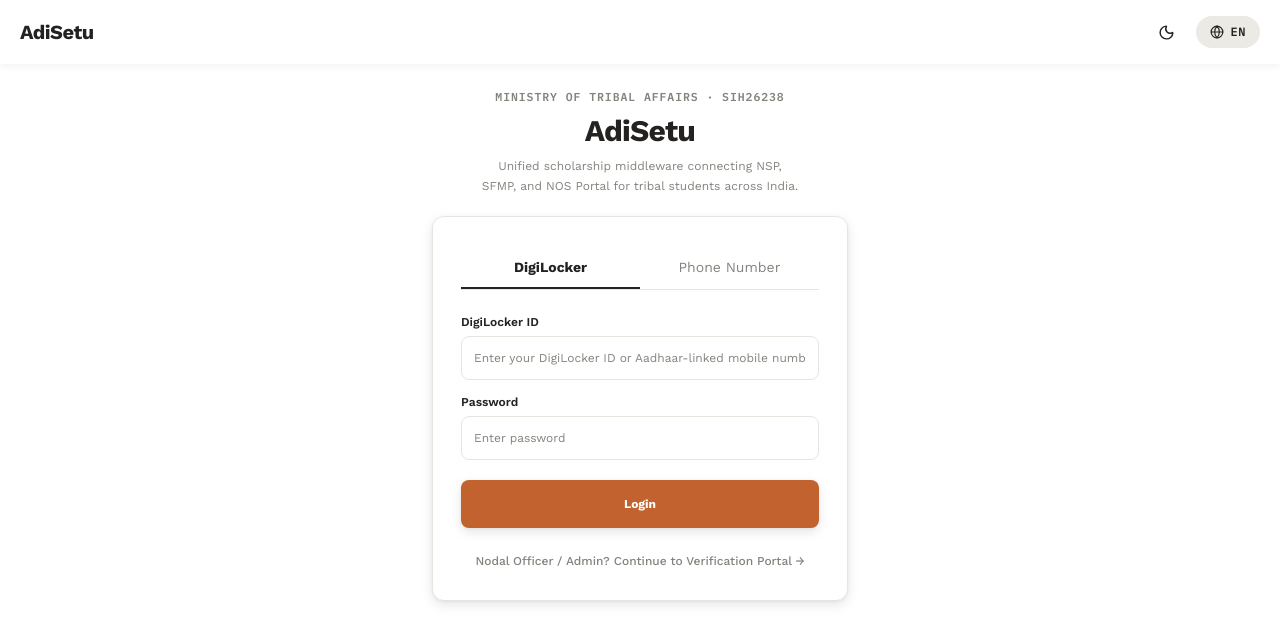
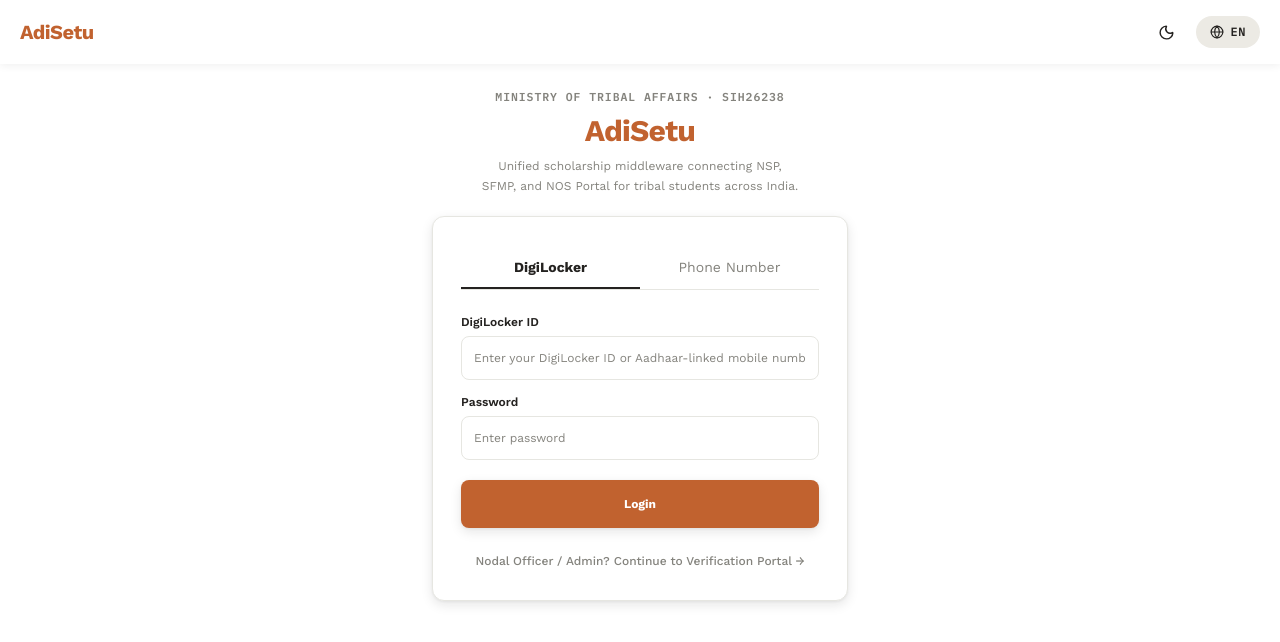
Before and after one commit to rogeralukka/AdiSetu, a React (Vite) app in the folder frontend/: page /landing in a window 1280 px wide. Shown: the top 642 px of the page. Built offline with nearby package versions, Linux system fonts and the light colour scheme.

Commit message:
style(wordmark): apply theme-aware text-accent and font-extrabold branding

```diff
--- a/frontend/src/components/TopBar.jsx
+++ b/frontend/src/components/TopBar.jsx
@@ -26,7 +26,7 @@
             )}
 
             {isWordmark ? (
-              <div className="text-xl font-bold tracking-tight text-text select-none notranslate" translate="no">
+              <div className="text-xl font-extrabold tracking-tight text-accent select-none notranslate" translate="no">
                 AdiSetu
               </div>
             ) : (
--- a/frontend/src/screens/LandingScreen.jsx
+++ b/frontend/src/screens/LandingScreen.jsx
@@ -213,7 +213,7 @@
       <header className="fixed top-0 left-0 right-0 z-40 w-full h-16 bg-surface shadow-[0_2px_8px_rgba(20,20,15,0.06)] dark:shadow-[0_4px_14px_rgba(0,0,0,0.35)] transition-colors">
         <div className="w-full h-full px-5 flex items-center justify-between">
           {/* Left: AdiSetu wordmark lockup matching in-app top bar */}
-          <div className="text-xl font-bold tracking-tight text-text select-none notranslate" translate="no">
+          <div className="text-xl font-extrabold tracking-tight text-accent select-none notranslate" translate="no">
             AdiSetu
           </div>
 
@@ -308,7 +308,7 @@
           <div className="section-label">
             Ministry of Tribal Affairs · SIH26238
           </div>
-          <h1 className="text-3xl font-bold text-text tracking-tight">
+          <h1 className="text-3xl font-extrabold text-accent tracking-tight">
             AdiSetu
           </h1>
           <p className="text-xs text-muted max-w-xs mx-auto leading-relaxed">
```
